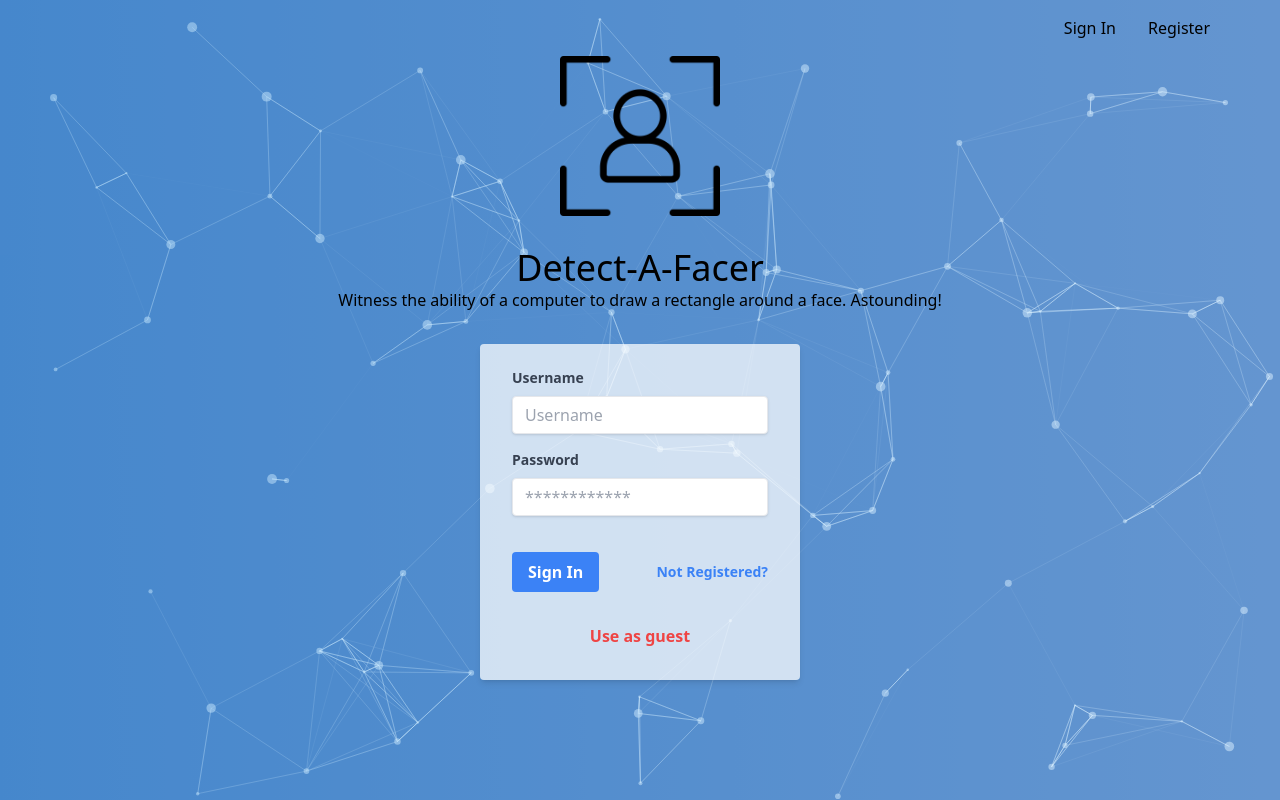
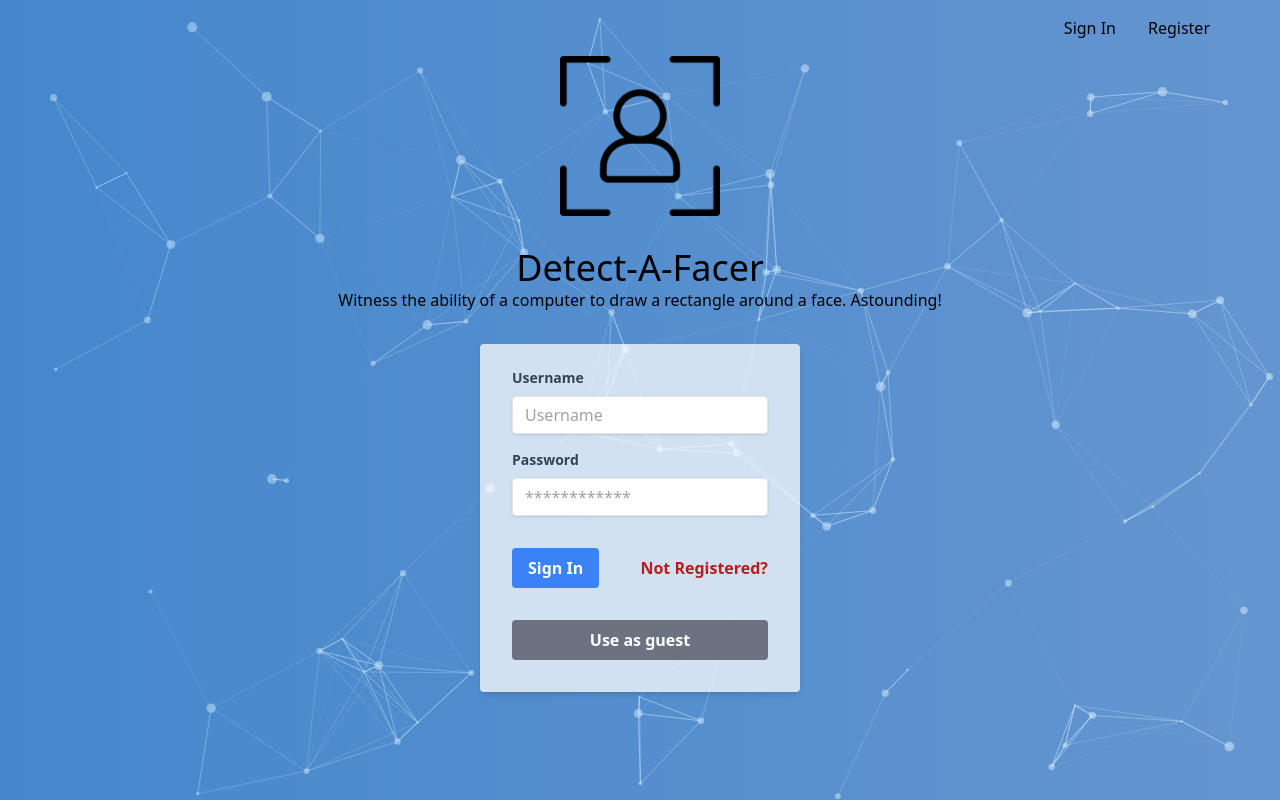
Before and after one commit to a-hr-nikolov/face-detection-app, a React (Vite) app: page / in a window 1280 px wide. Built offline with nearby package versions, Linux system fonts and the light colour scheme.

Commit message:
Add guest button to forms

```diff
--- a/src/components/RegistrationForm.jsx
+++ b/src/components/RegistrationForm.jsx
@@ -1,6 +1,7 @@
 import React, { useState } from 'react';
+import { GuestButton } from './GuestButton';
 
-export function RegistrationForm({ register }) {
+export function RegistrationForm({ register, setRoute }) {
   const [username, setUsername] = useState('');
   const [password, setPassword] = useState('');
 
@@ -67,7 +68,7 @@ export function RegistrationForm({ register }) {
             Password
           </label>
           <input
-            className="shadow appearance-none border invalid:border-red-500 rounded w-full py-2 px-3 text-gray-700 mb-3 leading-tight focus:outline-none focus:shadow-outline"
+            className="shadow appearance-none border invalid:border-red-500 rounded w-full py-2 px-3 text-gray-700 mb-2 leading-tight focus:outline-none focus:shadow-outline"
             id="password"
             type="password"
             placeholder="************"
@@ -78,7 +79,7 @@ export function RegistrationForm({ register }) {
             All fields are required
           </p>
         </div>
-        <div className="flex items-center justify-center pb-2">
+        <div className="flex items-center justify-center">
           <button
             className="w-full bg-blue-500 hover:bg-blue-700 active:scale-105 text-white font-bold py-2 px-4 rounded focus:outline-none focus:shadow-outline"
             type="submit"
@@ -86,6 +87,7 @@ export function RegistrationForm({ register }) {
             Register
           </button>
         </div>
+        <GuestButton setRoute={setRoute} />
       </form>
     </div>
   );
--- a/src/components/SignInForm.jsx
+++ b/src/components/SignInForm.jsx
@@ -1,4 +1,5 @@
 import React, { useState } from 'react';
+import { GuestButton } from './GuestButton';
 
 export function SignInForm({ setRoute, signIn }) {
   const [username, setUsername] = useState('');
@@ -70,7 +71,7 @@ export function SignInForm({ setRoute, signIn }) {
           </label>
 
           <input
-            className="shadow appearance-none border invalid:border-red-500 rounded w-full py-2 px-3 text-gray-700 mb-3 leading-tight focus:outline-none focus:shadow-outline"
+            className="shadow appearance-none border invalid:border-red-500 rounded w-full py-2 px-3 text-gray-700 mb-2 leading-tight focus:outline-none focus:shadow-outline"
             id="password"
             type="password"
             placeholder="************"
@@ -88,22 +89,14 @@ export function SignInForm({ setRoute, signIn }) {
           >
             Sign In
           </button>
-          <a
-            className="inline-block align-baseline font-bold text-sm text-blue-500 hover:text-blue-800"
+          <button
+            className="inline-block align-baseline font-bold text-red-700 hover:text-blue-800"
             onClick={() => setRoute('register')}
           >
             Not Registered?
-          </a>
+          </button>
         </div>
-        <div className="flex justify-center items-center mt-8">
-          <a
-            className="inline-block font-bold text-md text-red-500 hover:text-red-800"
-            href="#"
-            onClick={() => setRoute('home')}
-          >
-            Use as guest
-          </a>
-        </div>
+        <GuestButton setRoute={setRoute} />
       </form>
     </div>
   );
```
